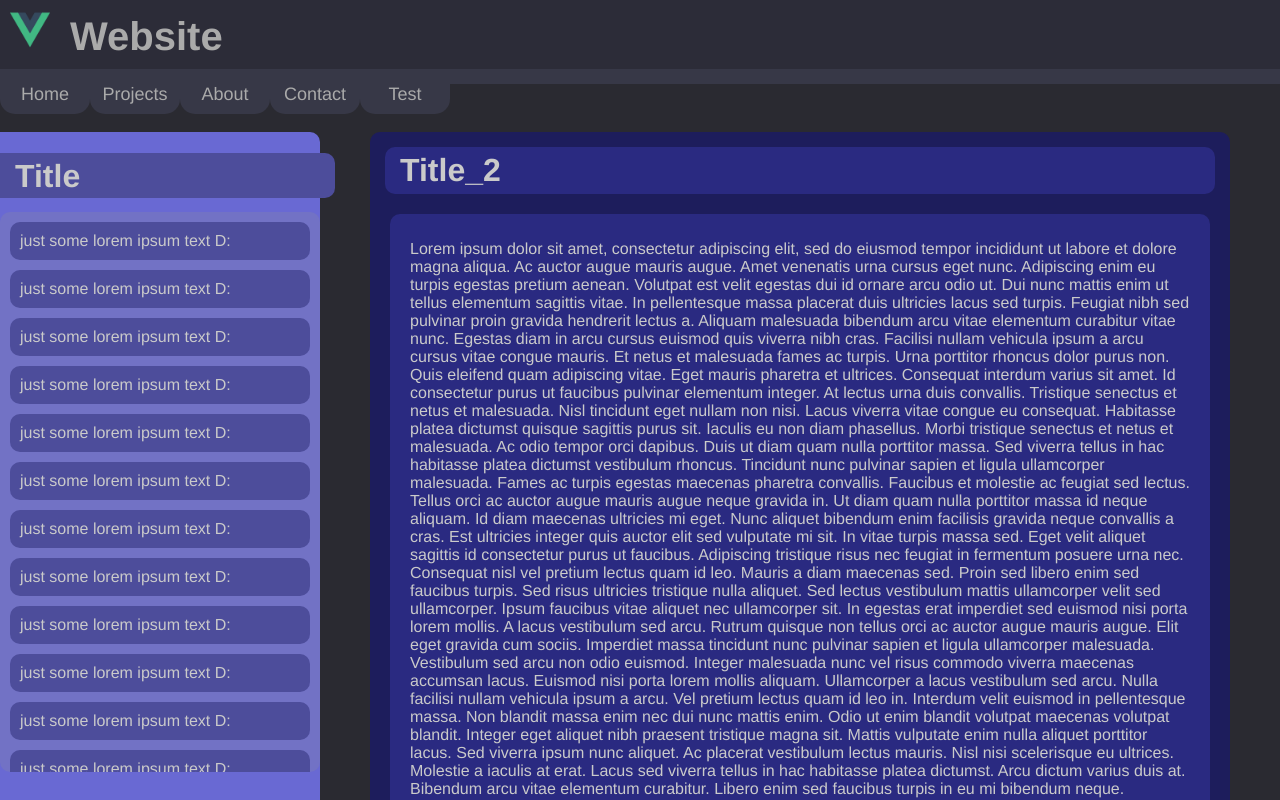
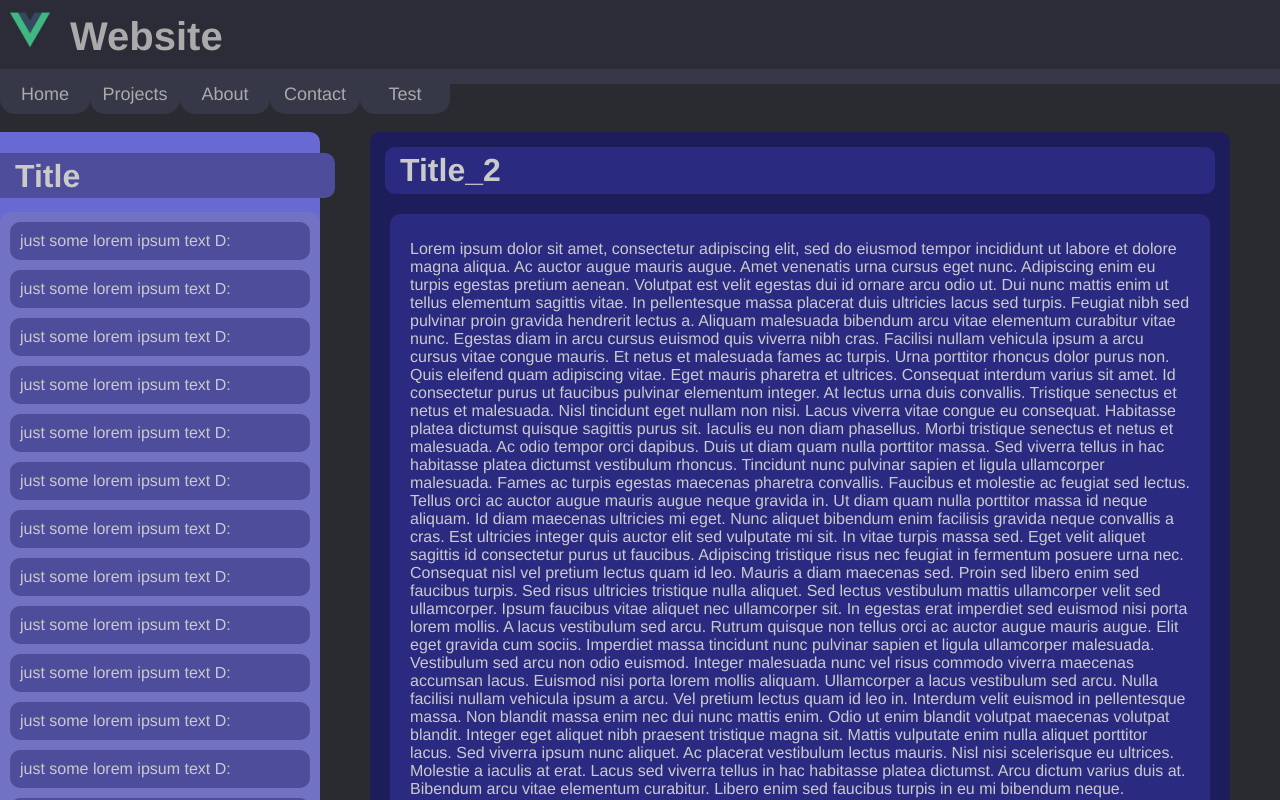
Before and after one commit to TobidieTopfpflanze/web-page, a Vue app: page /#/test in a window 1280 px wide. Shown: the top 800 px of the page. Built offline with nearby package versions, Linux system fonts and the light colour scheme.

Commit message:
Side Bar works now fine

```diff
--- a/src/App.vue
+++ b/src/App.vue
@@ -35,19 +35,19 @@ export default {
 
 /* Track */
 ::-webkit-scrollbar-track {
-  background: #f1f1f1;
+  background: #f1f1f15d;
   border-radius: 10px;
 }
 
 /* Handle */
 ::-webkit-scrollbar-thumb {
-  background: #888;
+  background: rgb(190, 190, 190);
   border-radius: 10px;
 }
 
 /* Handle on hover*/
 ::-webkit-scrollbar-thumb:hover {
-  background: rgb(110, 110, 110);
+  background: rgb(255, 255, 255);
 }
 
 body {
--- a/src/components/test/test.vue
+++ b/src/components/test/test.vue
@@ -3,6 +3,15 @@
     <div id="SideBar">
       <h1 id="SideBarTitle">Title</h1>
       <div id="SideBarContent">
+        <div>just some lorem ipsum text D:</div>
+        <div>just some lorem ipsum text D:</div>
+        <div>just some lorem ipsum text D:</div>
+        <div>just some lorem ipsum text D:</div>
+        <div>just some lorem ipsum text D:</div>
+        <div>just some lorem ipsum text D:</div>
+        <div>just some lorem ipsum text D:</div>
+        <div>just some lorem ipsum text D:</div>
+        <div>just some lorem ipsum text D:</div>
         <div>just some lorem ipsum text D:</div>
         <div>just some lorem ipsum text D:</div>
         <div>just some lorem ipsum text D:</div>
@@ -268,6 +277,24 @@
 <script>
 export default {
   name: "Test",
+
+  methods: {
+    resize: () => {
+      const bar = document.getElementById("SideBar");
+      const content = document.getElementById("SideBarContent");
+      bar.style.height = window.innerHeight - 60 + "px";
+      content.style.height = window.innerHeight - 150 + "px";
+      console.log(window.innerHeight);
+      return;
+    },
+  },
+
+  mounted() {
+    this.$nextTick(() => {
+      this.resize();
+      window.addEventListener("resize", () => this.resize());
+    });
+  },
 };
 </script>
 
@@ -281,11 +308,11 @@ export default {
 
 #SideBar {
   position: sticky;
-  top: 2vh;
+  top: 30px;
+  padding-bottom: 10px;
   display: grid;
   grid-template-columns: 320px;
   grid-template-rows: 80px 90vh;
-  height: 96vh;
   border-radius: 0px 10px 10px 0px;
   background-color: rgb(105, 105, 211);
 }
@@ -301,9 +328,6 @@ export default {
 #SideBarContent {
   overflow-x: hidden;
   overflow-y: scroll;
-  /*height: 720px;*/
-  height: 70vh;
-  margin-bottom: 30px;
   border-radius: 10px;
   background-color: rgb(114, 114, 197);
 }
```
